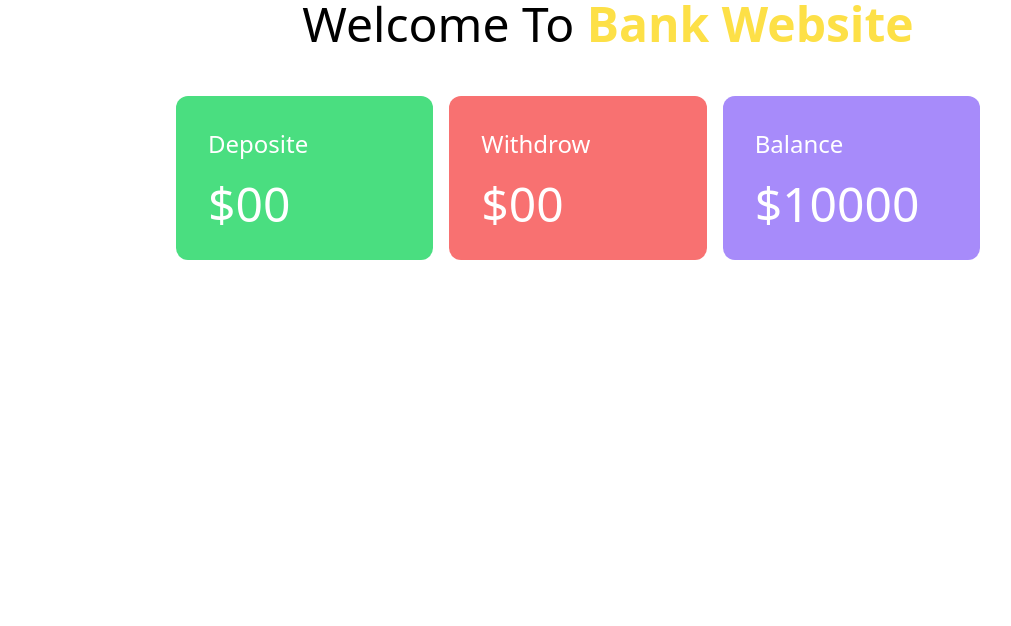
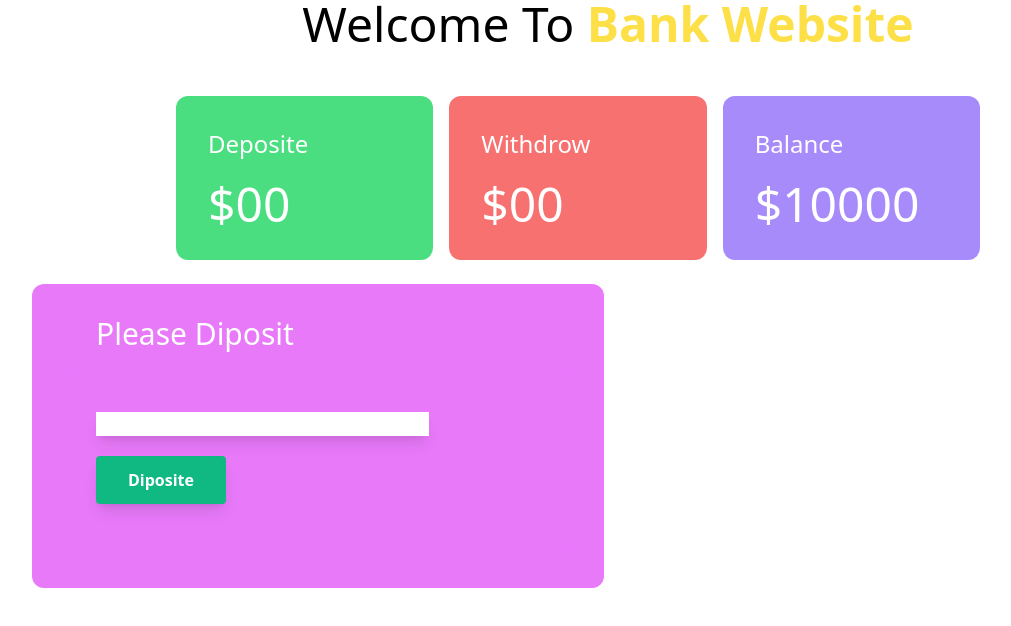
Before and after one commit to silpiakr/Banking-Site, a plain HTML site: page dashboard.html in a window 1280 px wide. Shown: the whole page, without its empty margins (32-1043 px from the left). Drawn offline with nearby package versions, Linux system fonts and the light colour scheme.

Commit message:
withdrow section

```diff
--- a/dashboard.html
+++ b/dashboard.html
@@ -28,5 +28,15 @@
                 </div>
                 </div>
         </section>
+        <!-- withdrow section -->
+        <section class="mb-8">
+            <div class="grid grid-cols-2 gap-2 mx-16 text-white"  >
+             <div class="bg-fuchsia-400 p-8 rounded-xl ">
+                 <h3 class="font-medium text-3xl mb-4 px-8">Please Diposit</h3>
+                 <div class="bg-fuchsia-400 p-8 rounded-xl">
+                     <input class=" text-black w-9/12 block mt-3 px-3 shadow-lg" type="Text" name="" id="dps-field" placeholder="">
+                     <button class="text-white bg-emerald-500 mb-5 mt-5 py-3 px-8 font-bold rounded font-xl  shadow-lg hover:bg-sky-700" id="btn-dps">Diposite</button>
+                 </div>
+             </div>
 </body>
 </html>
```
